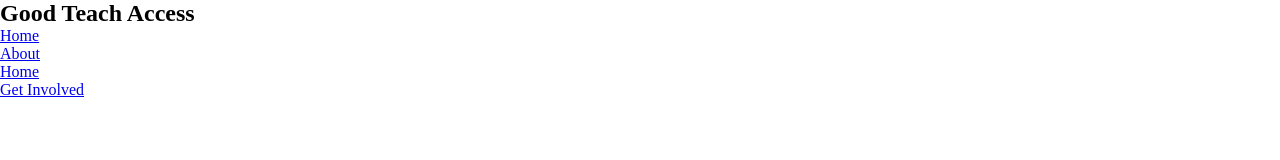
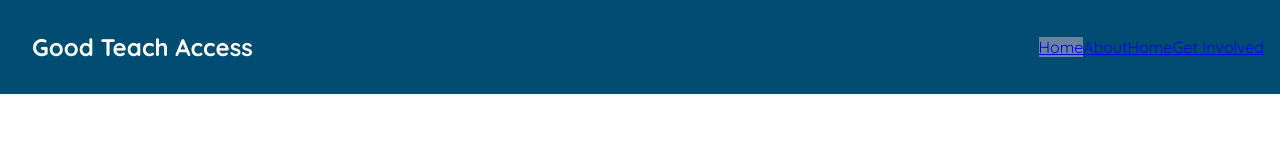
Before and after one commit to lexie-design/lexie-design.github.io, a plain HTML site: page Elowen_01/good.html in a window 1280 px wide. Drawn offline with Linux system fonts and the light colour scheme.

Commit message:
updated css

```diff
--- a/Elowen_01/CSS/good.css
+++ b/Elowen_01/CSS/good.css
@@ -9,3 +9,56 @@
     margin: 0;
     padding: 0;
 }
+
+/* mobile navigation */
+nav {
+    display: flex;
+    flex-direction: column;
+    font-family: "Quicksand", sans-serif;
+    background-color: #004d71;
+    padding: 1rem;
+}
+
+/* logo */
+.logo {
+    padding: 1rem;
+}
+
+.logo h1{
+    color: white;
+    font-size: 1.5rem;
+    font-weight: 700;
+}
+
+/* navigation list */
+nav ul {
+    display: flex;
+    flex-direction: column;
+    list-style: none;
+}
+
+/* current page */
+nav ul li a.current {
+background-color: #6b839c;
+}
+
+/* hover and keyboard focus */
+nav ul li a:hover,
+nav ul li a:focus {
+background-color: #7c8da4;
+text-decoration: underline;
+}
+
+/* desdktop navigation */
+@media screen and (min-width: 769px) {
+
+    nav{
+        flex-direction: row;
+        align-items: center;
+        justify-content: space-between;
+    }
+
+    nav ul {
+        flex-direction: row;
+    }
+}
```
